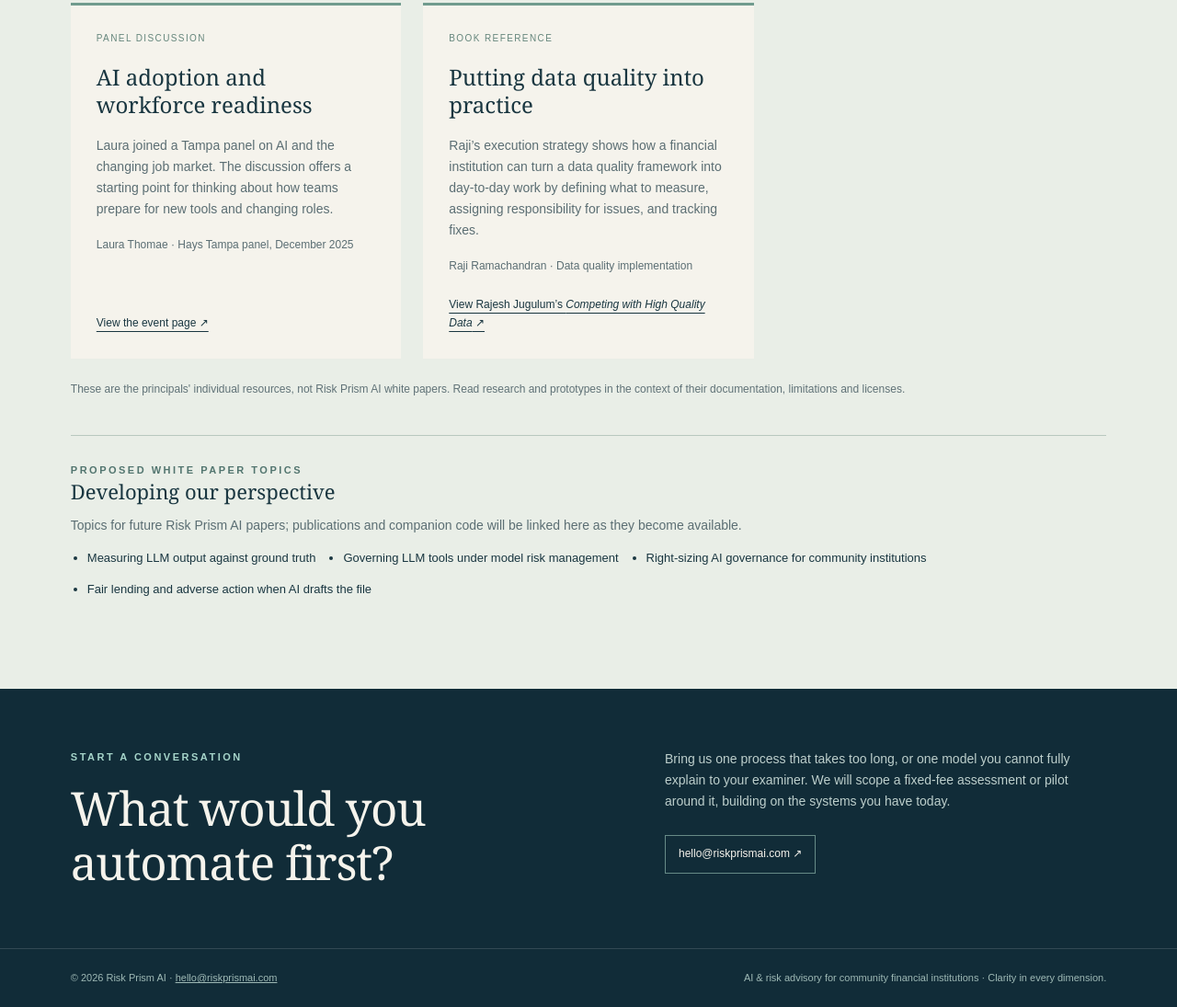
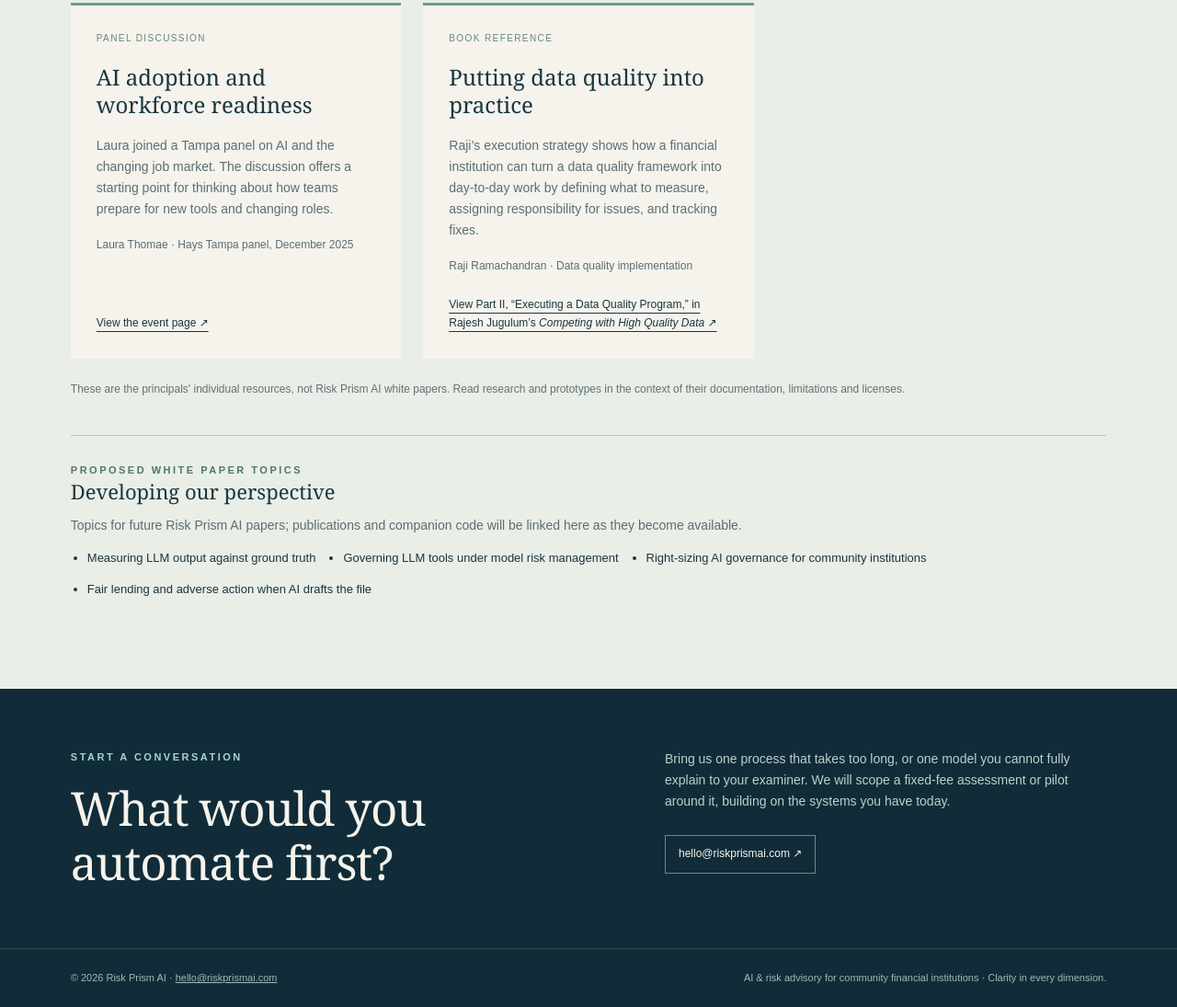
Before and after one commit to raji-ramachandran-tampa/riskprismai.com, a plain HTML site: page index.html in a window 1280 px wide. Shown: the part 5923-7018 px from the top of the page at 92% size. Drawn offline with Linux system fonts and the light colour scheme.

Commit message:
Identify the data quality execution section in the book link

```diff
--- a/index.html
+++ b/index.html
@@ -57,7 +57,7 @@
 <article class="research-card"><div class="focus">Published patent application</div><h3>Comparing predictive models</h3><p>Evaluate competing models across several performance dimensions and combine the results to support selection.</p><p class="byline">Raji Ramachandran &middot; Co-inventor</p><div class="resource-links"><a href="https://patents.google.com/patent/US20140379310A1/en" target="_blank" rel="noopener noreferrer">Predictive model evaluation application &#8599;</a></div></article>
 <article class="research-card"><div class="focus">Journal &amp; conference papers</div><h3>Time series with long memory</h3><p>Two papers explore GARMA methods through international interest rates and Bellcore network traffic.</p><p class="byline">Co-authored by Raji Ramachandran</p><div class="resource-links"><a href="https://doi.org/10.1023/A:1011640512990" target="_blank" rel="noopener noreferrer">GARMA estimation paper &#8599;</a><a href="https://doi.org/10.1109/LCN.2000.891112" target="_blank" rel="noopener noreferrer">Bellcore modeling paper &#8599;</a></div></article>
 <article class="research-card"><div class="focus">Panel discussion</div><h3>AI adoption and workforce readiness</h3><p>Laura joined a Tampa panel on AI and the changing job market. The discussion offers a starting point for thinking about how teams prepare for new tools and changing roles.</p><p class="byline">Laura Thomae &middot; Hays Tampa panel, December 2025</p><div class="resource-links"><a href="https://cloud.hello.email.hays.com/us_salary_guide_event_tampa" target="_blank" rel="noopener noreferrer">View the event page &#8599;</a></div></article>
-<article class="research-card"><div class="focus">Book reference</div><h3>Putting data quality into practice</h3><p>Raji’s execution strategy shows how a financial institution can turn a data quality framework into day-to-day work by defining what to measure, assigning responsibility for issues, and tracking fixes.</p><p class="byline">Raji Ramachandran &middot; Data quality implementation</p><div class="resource-links"><a href="https://onlinelibrary.wiley.com/doi/book/10.1002/9781118840962" target="_blank" rel="noopener noreferrer">View Rajesh Jugulum’s <em>Competing with High Quality Data</em> &#8599;</a></div></article>
+<article class="research-card"><div class="focus">Book reference</div><h3>Putting data quality into practice</h3><p>Raji’s execution strategy shows how a financial institution can turn a data quality framework into day-to-day work by defining what to measure, assigning responsibility for issues, and tracking fixes.</p><p class="byline">Raji Ramachandran &middot; Data quality implementation</p><div class="resource-links"><a href="https://onlinelibrary.wiley.com/doi/book/10.1002/9781118840962" target="_blank" rel="noopener noreferrer">View Part II, “Executing a Data Quality Program,” in Rajesh Jugulum’s <em>Competing with High Quality Data</em> &#8599;</a></div></article>
 </div><p class="research-note">These are the principals' individual resources, not Risk Prism AI white papers. Read research and prototypes in the context of their documentation, limitations and licenses.</p><div class="research-agenda"><div class="eyebrow">Proposed white paper topics</div><h3>Developing our perspective</h3><p>Topics for future Risk Prism AI papers; publications and companion code will be linked here as they become available.</p><ul><li>Measuring LLM output against ground truth</li><li>Governing LLM tools under model risk management</li><li>Right-sizing AI governance for community institutions</li><li>Fair lending and adverse action when AI drafts the file</li></ul></div></section>
 
 <section class="contact" id="contact"><div><div class="eyebrow">Start a conversation</div><h2>What would you<br>automate first?</h2></div><div><p>Bring us one process that takes too long, or one model you cannot fully explain to your examiner. We will scope a fixed-fee assessment or pilot around it, building on the systems you have today.</p><div class="contact-links"><a href="mailto:hello@riskprismai.com">hello@riskprismai.com ↗</a></div></div></section></main><footer><span>&copy; 2026 Risk Prism AI &middot; <a href="mailto:hello@riskprismai.com">hello@riskprismai.com</a></span><span>AI &amp; risk advisory for community financial institutions &middot; Clarity in every dimension.</span></footer></body></html>
```
